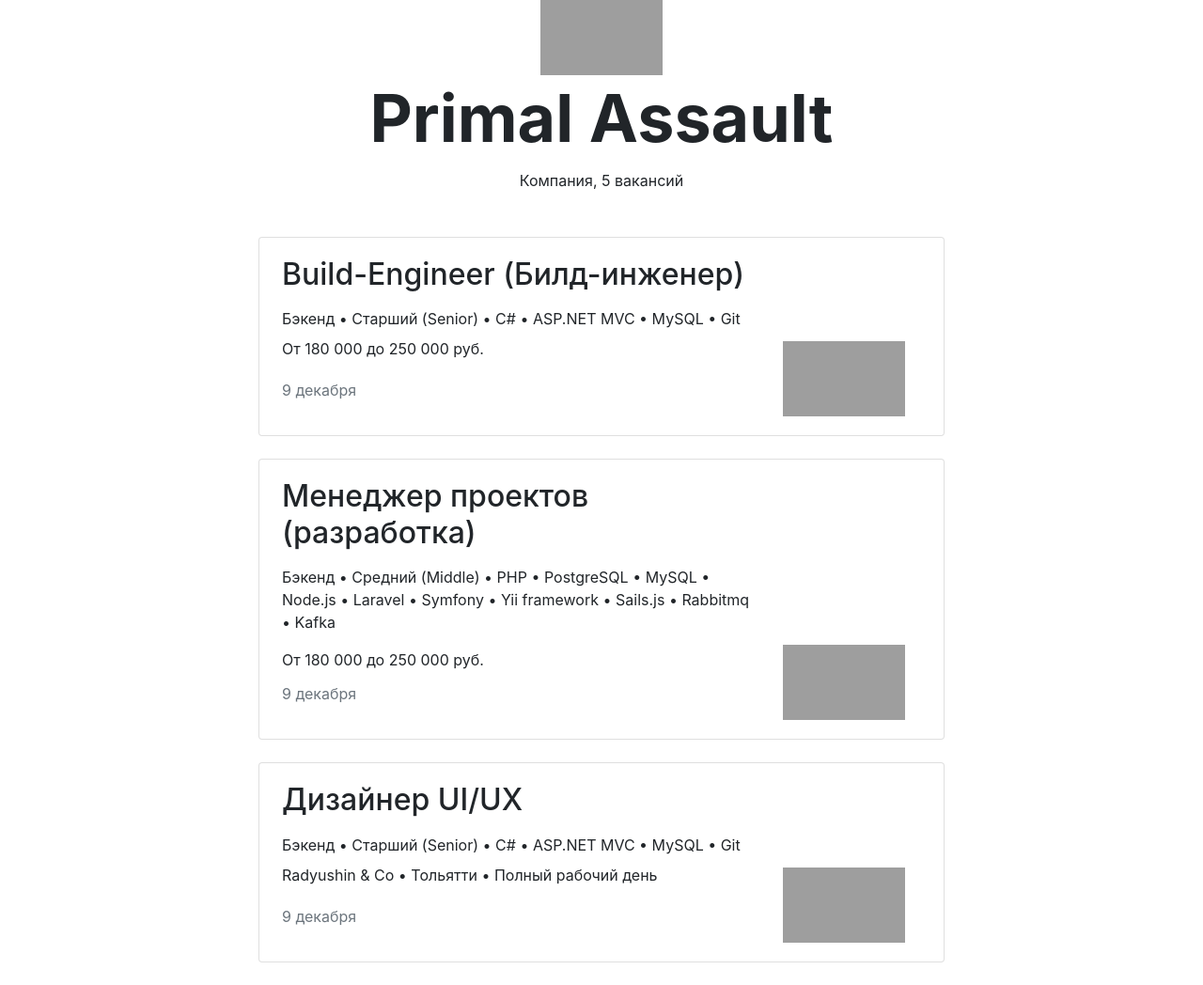
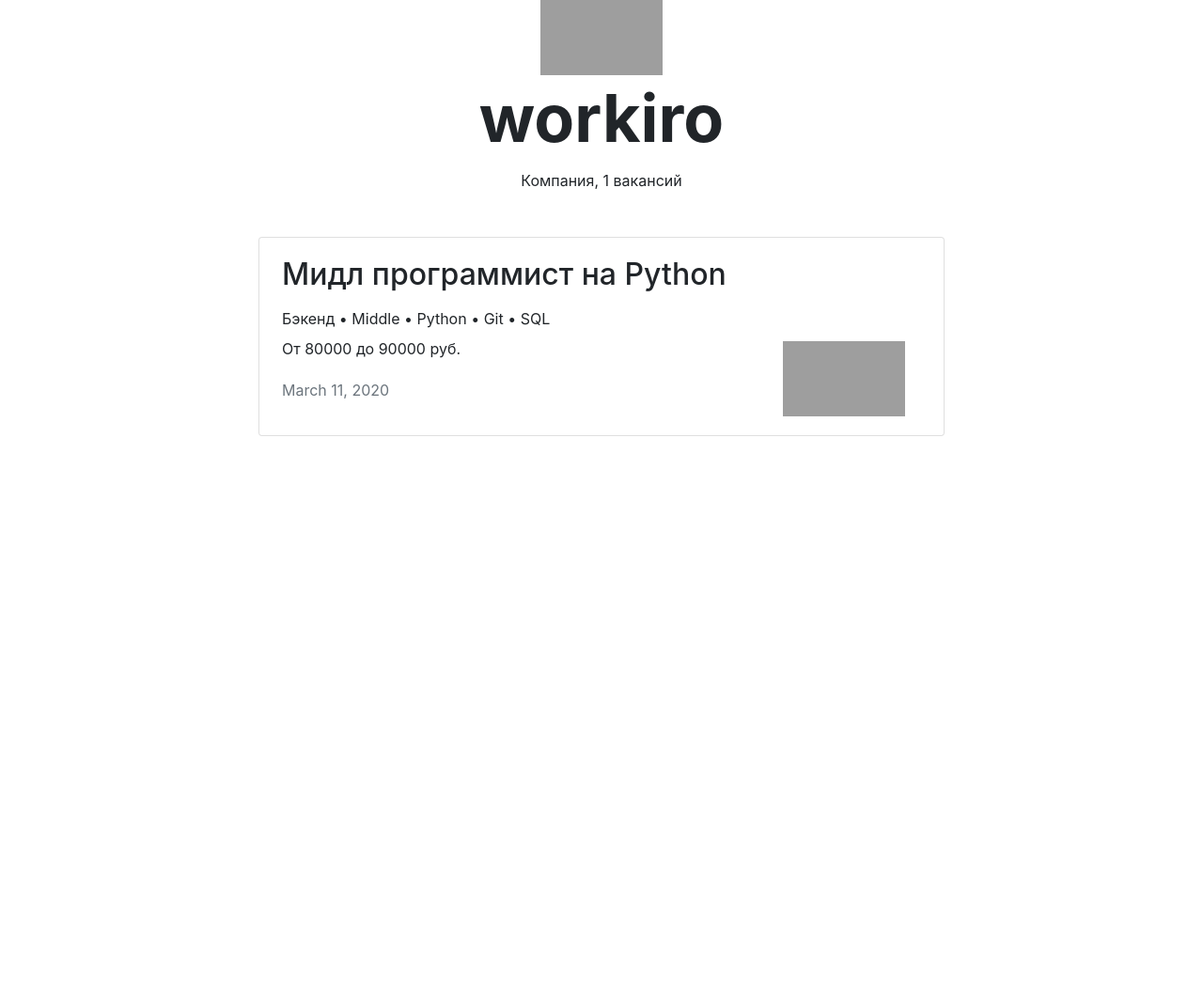
Before and after one commit to r1phord/vacancies_project, a Django app: page /companies/1/ in a window 1280 px wide. Shown: the part 176-1224 px from the top of the page at 94% size. After the commit the page ends 640 px from the top, so only its background shows below. Run offline with Django 3.2, Linux system fonts and the light colour scheme; data comes from the database, SQL or seed files in the repository; both versions use the stored data as it was after the commit; some libraries are stand-ins or nearby versions; grey boxes are pictures that could not be loaded.

Commit message:
add company info

```diff
--- a/templates/company.html
+++ b/templates/company.html
@@ -7,20 +7,22 @@
         </div>
         <section>
             <div class="text-center">
-                <img src="https://place-hold.it/130x80" width="130" height="80" alt="">
+                <img src="{{ company.logo }}" width="130" height="80" alt="">
             </div>
-            <h1 class="h1 text-center mx-auto mt-0 pt-1" style="font-size: 70px;"><strong>Primal Assault</strong></h1>
-            <p class="text-center pt-1">Компания, 5 вакансий</p>
+            <h1 class="h1 text-center mx-auto mt-0 pt-1" style="font-size: 70px;"><strong>{{ company.name }}</strong>
+            </h1>
+            <p class="text-center pt-1">Компания, {{ company_vacancies|length }} вакансий</p>
             <div class="row mt-5">
                 <div class="col-12 col-lg-8 offset-lg-2 m-auto">
+                    {% for vacancy in company_vacancies %}
                         <div class="card mb-4">
                             <div class="card-body px-4">
                                 <div class="row">
                                     <div class="col-12 col-md-8 col-lg-9">
-                                    <h2 class="h2 pb-2">Build-Engineer (Билд-инженер)</h2>
-                                    <p class="mb-2">Бэкенд • Старший (Senior) • C# • ASP.NET MVC • MySQL • Git</p>
-                                    <p>От 180 000 до 250 000 руб.</p>
-                                    <p class="text-muted pt-1">9 декабря</p>
+                                        <h2 class="h2 pb-2">{{ vacancy.title }}</h2>
+                                        <p class="mb-2">{{ vacancy.specialty.title }} • {{ vacancy.skills }}</p>
+                                        <p>От {{ vacancy.salary_min }} до {{ vacancy.salary_max }} руб.</p>
+                                        <p class="text-muted pt-1">{{ vacancy.published_at }}</p>
                                     </div>
                                     <div class="col-12 col-md-4 col-lg-3 d-flex align-items-end">
                                         <img src="https://place-hold.it/130x80" width="130" height="80" alt="">
@@ -28,37 +30,7 @@
                                 </div>
                             </div>
                         </div>
-                    <div class="card mb-4">
-                        <div class="card-body px-4">
-                            <div class="row">
-                                <div class="col-12 col-md-8 col-lg-9">
-                                    <h2 class="h2 pb-2">Менеджер проектов (разработка)</h2>
-                                    <p>Бэкенд • Средний (Middle) • PHP • PostgreSQL • MySQL • Node.js • Laravel •
-                                        Symfony • Yii framework • Sails.js • Rabbitmq • Kafka</p>
-                                    <p class="mb-2">От 180 000 до 250 000 руб.</p>
-                                    <p class="text-muted pt-1">9 декабря</p>
-                                </div>
-                                <div class="col-12 col-md-4 col-lg-3 d-flex align-items-end">
-                                    <img src="https://place-hold.it/130x80" width="130" height="80" alt="">
-                                </div>
-                            </div>
-                        </div>
-                    </div>
-                    <div class="card mb-4">
-                        <div class="card-body px-4">
-                            <div class="row">
-                                <div class="col-12 col-md-8 col-lg-9">
-                                    <h2 class="h2 pb-2">Дизайнер UI/UX</h2>
-                                    <p class="mb-2">Бэкенд • Старший (Senior) • C# • ASP.NET MVC • MySQL • Git</p>
-                                    <p>Radyushin & Co • Тольятти • Полный рабочий день</p>
-                                    <p class="text-muted pt-1">9 декабря</p>
-                                </div>
-                                <div class="col-12 col-md-4 col-lg-3 d-flex align-items-end">
-                                    <img src="https://place-hold.it/130x80" width="130" height="80" alt="">
-                                </div>
-                            </div>
-                        </div>
-                    </div>
+                    {% endfor %}
                 </div>
             </div>
         </section>
--- a/vacancies/views.py
+++ b/vacancies/views.py
@@ -1,5 +1,8 @@
+from django.http import HttpResponseNotFound
 from django.shortcuts import render
 from django.views import View
+
+from vacancies.models import Company, Vacancy
 
 
 class MainView(View):
@@ -9,7 +12,15 @@ class MainView(View):
 
 class CompanyView(View):
     def get(self, request, company_id):
-        return render(request, 'company.html')
+        company = Company.objects.filter(id=company_id)
+        if len(company) == 0:
+            return HttpResponseNotFound('company not found')
+        company = company[0]
+        company_vacancies = Vacancy.objects.filter(company=company)
+        return render(request, 'company.html', context={
+            'company': company,
+            'company_vacancies': company_vacancies
+        })
 
 
 class AllVacanciesView(View):
```
Also changed, not shown: vacancies/data.py (+5 -5 lines), db.sqlite3. Lines whose indentation alone changed are shown as unchanged.
